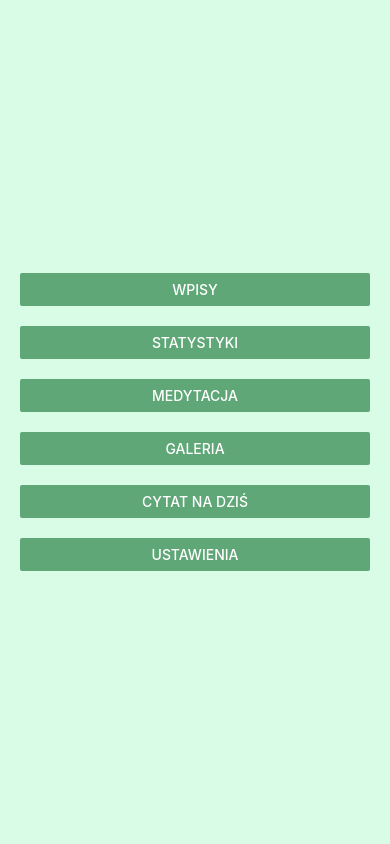
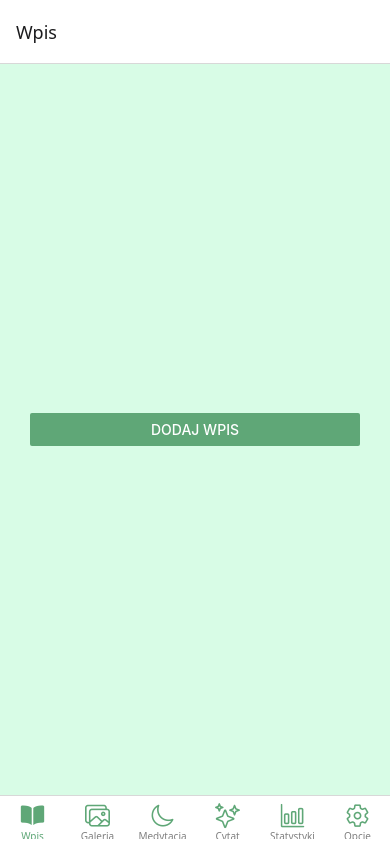
Before and after one commit to qiuway/am_projekt, a React Native app in the folder monitor_nastroju/: screen /Home in a window 390 px wide. Built offline with nearby package versions, Linux system fonts and the light colour scheme.

Commit message:
medytacja + cytaty + dolny bar

```diff
--- a/monitor_nastroju/App.js
+++ b/monitor_nastroju/App.js
@@ -9,6 +9,7 @@ import MeditationScreen from './screens/MeditationScreen';
 import GalleryScreen from './screens/GalleryScreen';
 import QuoteScreen from './screens/QuoteScreen';
 import OptionsScreen from './screens/OptionsScreen';
+import MeditationSession from './screens/MeditationSession';
 
 const Stack = createStackNavigator();
 
@@ -24,6 +25,7 @@ export default function App() {
         <Stack.Screen name="Gallery" component={GalleryScreen} />
         <Stack.Screen name="Quote" component={QuoteScreen} />
         <Stack.Screen name="Options" component={OptionsScreen} />
+        <Stack.Screen name="MeditationSession" component={MeditationSession} />
       </Stack.Navigator>
     </NavigationContainer>
   );
--- a/monitor_nastroju/screens/EntryScreen.js
+++ b/monitor_nastroju/screens/EntryScreen.js
@@ -4,7 +4,6 @@ import colors from '../styles/colors';
 
 export default function EntryScreen({ navigation }) {
   return <View style={styles.container}>
-    <Text style={styles.title}>Wpisy</Text>
     <View style={styles.buttonContainer}>
       <Button
         color={colors.accent}
@@ -12,13 +11,7 @@ export default function EntryScreen({ navigation }) {
         onPress={() => {}}
       />
     </View>
-    <View style={styles.buttonContainer}>
-      <Button
-        color={colors.accent}
-        title="Powrót"
-        onPress={() => navigation.goBack()}
-      />
-    </View>
+
   </View>;
 }
 
--- a/monitor_nastroju/screens/GalleryScreen.js
+++ b/monitor_nastroju/screens/GalleryScreen.js
@@ -6,7 +6,6 @@ export default function GalleryScreen({ navigation }) {
   const fakeImages = Array.from({ length: 20 }, (_, i) => i + 1);
   return (
     <View style={styles.container}>
-      <Text style={styles.title}>Galeria</Text>
 
       <ScrollView>
         <View style={styles.grid}>
@@ -18,13 +17,7 @@ export default function GalleryScreen({ navigation }) {
         </View>
       </ScrollView>
 
-      <View style={{paddingVertical: 20}}>
-        <Button
-          color={colors.accent}
-          title="Powrót do menu"
-          onPress={() => navigation.goBack()}
-        />
-      </View>
+
     </View>
   );
 }
--- a/monitor_nastroju/screens/HomeScreen.js
+++ b/monitor_nastroju/screens/HomeScreen.js
@@ -1,69 +1,69 @@
 import React from 'react';
-import { View, Button, StyleSheet } from 'react-native';
-import colors from '../styles/colors';
+//import { View, Button, StyleSheet } from 'react-native';
+//import colors from '../styles/colors';
+
+import { NavigationContainer } from '@react-navigation/native';
+import { createBottomTabNavigator } from '@react-navigation/bottom-tabs';
+import {Ionicons} from '@expo/vector-icons'
+
+import EntryScreen from '../screens/EntryScreen'
+import GalleryScreen from '../screens/GalleryScreen'
+import MeditationScreen from '../screens/MeditationScreen'
+import OptionsScreen from '../screens/OptionsScreen'
+import QuoteScreen from '../screens/QuoteScreen'
+import StatisticsScreen from '../screens/StatisticsScreen'
+
+
+const EntryName = 'Wpis';
+const GalleryName = 'Galeria';
+const MeditationName = 'Medytacja';
+const QuoteName = 'Cytat';
+const StatisticsName = 'Statystyki';
+const OptionsName = 'Opcje';
+
+const Tab = createBottomTabNavigator();
+
 
 export default function HomeScreen({ navigation }) {
   return (
-    <View style={styles.container}>
-      <View style={styles.buttonContainer}>
-        <Button
-          color={colors.accent}
-          title="Wpisy"
-          onPress={() => navigation.navigate('Entry')}
-        />
-      </View>
+      <Tab.Navigator
+        initialRouteName={EntryName}
+        screenOptions={({route}) => ({
+            headerShown: true,
+            tabBarIcon: ({focused, color, size}) => {
+                let iconName;
+                let rn = route.name;
 
-      <View style={styles.buttonContainer}>
-        <Button
-          color={colors.accent}
-          title="Statystyki"
-          onPress={() => navigation.navigate('Statistics')}
-        />
-      </View>
+                if(rn === EntryName){
+                  iconName = focused ? 'book' : 'book-outline'
+                } else if (rn === GalleryName){
+                  iconName = focused ? 'images' : 'images-outline'
+                } else if (rn === MeditationName){
+                  iconName = focused ? 'moon' : 'moon-outline'
+                } else if (rn === QuoteName){
+                  iconName = focused ? 'sparkles' : 'sparkles-outline'
+                } else if (rn === StatisticsName){
+                  iconName = focused ? 'bar-chart' : 'bar-chart-outline'
+                } else if (rn === OptionsName){
+                  iconName = focused ? 'settings' : 'settings-outline'
+                }
 
-      <View style={styles.buttonContainer}>
-        <Button
-          color={colors.accent}
-          title="Medytacja"
-          onPress={() => navigation.navigate('Meditation')}
-        />
-      </View>
+                return <Ionicons name={iconName} size={size} color='#5FA777'/>
 
-      <View style={styles.buttonContainer}>
-        <Button
-          color={colors.accent}
-          title="Galeria"
-          onPress={() => navigation.navigate('Gallery')}
-        />
-      </View>
+            },
+            tabBarActiveTintColor: '#5FA777',
+            tabBarInactiveTintColor: 'gray',
+        })}>
 
-      <View style={styles.buttonContainer}>
-        <Button
-          color={colors.accent}
-          title="Cytat na dziś"
-          onPress={() => navigation.navigate('Quote')}
-        />
-      </View>
+        <Tab.Screen name={EntryName} component={EntryScreen}/>
+        <Tab.Screen name={GalleryName} component={GalleryScreen}/>
+        <Tab.Screen name={MeditationName} component={MeditationScreen}/>
+        <Tab.Screen name={QuoteName} component={QuoteScreen}/>
+        <Tab.Screen name={StatisticsName} component={StatisticsScreen}/>
+        <Tab.Screen name={OptionsName} component={OptionsScreen}/>
 
-      <View style={styles.buttonContainer}>
-        <Button
-          color={colors.accent}
-          title="Ustawienia"
-          onPress={() => navigation.navigate('Options')}
-        />
-      </View>
-    </View>
+
+      </Tab.Navigator>
+
   );
 }
-
-const styles = StyleSheet.create({
-  container: {
-    backgroundColor: colors.background,
-    flex: 1,
-    justifyContent: 'center',
-    padding: 20,
-  },
-  buttonContainer: {
-    marginVertical: 10,
-  },
-});
--- a/monitor_nastroju/screens/MeditationScreen.js
+++ b/monitor_nastroju/screens/MeditationScreen.js
@@ -1,29 +1,40 @@
 import React from 'react';
-import { View, Button, Text, StyleSheet } from 'react-native';
+import { View, Text, TouchableOpacity, StyleSheet } from 'react-native';
 import colors from '../styles/colors';
 
+
+
 export default function MeditationScreen({ navigation }) {
-  return <View style={styles.container}>
-    <Text style={styles.title}>Medytacja</Text>
-    <Button
-                color={colors.accent}
-                title="Powrót"
-                onPress={() => navigation.goBack()}
-              />
-  </View>;
+  return (
+    <View style={styles.container}>
+      <TouchableOpacity
+        style={styles.button}
+        onPress={() => navigation.navigate('MeditationSession')}
+      >
+        <Text style={styles.buttonText}>Rozpocznij medytację</Text>
+      </TouchableOpacity>
+    </View>
+  );
 }
 
 const styles = StyleSheet.create({
-    container: {
-      backgroundColor: colors.background,
-      flex: 1,
-      justifyContent: 'center',
-      padding: 20,
-    },
-    title: {
-      color: colors.text,
-      fontSize: 24,
-      textAlign: 'center',
-      marginBottom: 20,
-    }
+  container: {
+    flex: 1,
+    backgroundColor: colors.background,
+    justifyContent: 'center',
+    alignItems: 'center',
+  },
+  button: {
+    backgroundColor: colors.accent,
+    paddingVertical: 15,
+    paddingHorizontal: 40,
+    borderRadius: 30,
+    elevation: 4,
+  },
+  buttonText: {
+    color: '#fff',
+    fontSize: 18,
+    fontWeight: '600',
+    textTransform: 'uppercase',
+  },
 });
--- /dev/null
+++ b/monitor_nastroju/screens/MeditationSession.js
@@ -0,0 +1,120 @@
+import React, { useEffect, useRef, useState } from 'react';
+import { View, Text, Animated, StyleSheet, TouchableOpacity } from 'react-native';
+import colors from '../styles/colors';
+
+export default function MeditationSession({ navigation }) {
+  const phases = ['Wdech', 'Wstrzymanie', 'Wydech', 'Wstrzymanie'];
+  const [phaseIndex, setPhaseIndex] = useState(0);
+  const [seconds, setSeconds] = useState(3);
+  const scaleAnim = useRef(new Animated.Value(1)).current;
+  const timerRef = useRef(null);
+
+  const startAnimationForPhase = (phase) => {
+    let toValue = 1;
+    let duration = 3000;
+
+    if (phase === 'Wdech') {
+      toValue = 1.6; // rozszerzenie
+    } else if (phase === 'Wydech') {
+      toValue = 1.0; // skurczenie
+    } else if (phase === 'Wstrzymanie') {
+      // nie zmieniaj rozmiaru
+      toValue = scaleAnim.__getValue ? scaleAnim.__getValue() : 1;
+      duration = 0;
+    }
+
+    Animated.timing(scaleAnim, {
+      toValue,
+      duration,
+      useNativeDriver: true,
+    }).start();
+  };
+
+  useEffect(() => {
+    const currentPhase = phases[phaseIndex];
+    startAnimationForPhase(currentPhase);
+    setSeconds(3);
+
+    if (timerRef.current) clearInterval(timerRef.current);
+
+    timerRef.current = setInterval(() => {
+      setSeconds((prev) => {
+        if (prev <= 1) {
+          setPhaseIndex((prevIndex) => (prevIndex + 1) % phases.length);
+          return 3;
+        }
+        return prev - 1;
+      });
+    }, 1000);
+
+    return () => clearInterval(timerRef.current);
+  }, [phaseIndex]);
+
+  useEffect(() => {
+    startAnimationForPhase(phases[0]);
+    return () => clearInterval(timerRef.current);
+  }, []);
+
+  return (
+    <View style={styles.container}>
+      <Animated.View
+        style={[
+          styles.circle,
+          { transform: [{ scale: scaleAnim }] },
+        ]}
+      />
+
+      <Text style={styles.text}>{phases[phaseIndex]}</Text>
+      <Text style={styles.timer}>{seconds}</Text>
+
+      <TouchableOpacity
+        style={styles.endButton}
+        onPress={() => navigation.goBack()}
+      >
+        <Text style={styles.endText}>Zakończ</Text>
+      </TouchableOpacity>
+    </View>
+  );
+}
+
+const styles = StyleSheet.create({
+  container: {
+    flex: 1,
+    backgroundColor: colors.background,
+    justifyContent: 'center',
+    alignItems: 'center',
+  },
+  circle: {
+    width: 180,
+    height: 180,
+    borderRadius: 90,
+    backgroundColor: colors.accent,
+    opacity: 0.6,
+    marginBottom: 60,
+  },
+  text: {
+    fontSize: 40,
+    fontWeight: 'bold',
+    color: 'rgba(44, 93, 59, 1)7',
+    marginBottom: 40,
+  },
+  timer: {
+    fontSize: 60,
+    fontWeight: 'bold',
+    color: colors.accent,
+    marginBottom: 30,
+  },
+  endButton: {
+    position: 'absolute',
+    bottom: 50,
+    backgroundColor: colors.accent,
+    paddingVertical: 14,
+    paddingHorizontal: 40,
+    borderRadius: 30,
+  },
+  endText: {
+    color: '#fff',
+    fontSize: 18,
+    fontWeight: '600',
+  },
+});
--- a/monitor_nastroju/screens/QuoteScreen.js
+++ b/monitor_nastroju/screens/QuoteScreen.js
@@ -1,29 +1,67 @@
-import React from 'react';
-import { View, Button, Text, StyleSheet } from 'react-native';
+import React, { useState } from 'react';
+import { View, Text, TouchableOpacity, StyleSheet } from 'react-native';
 import colors from '../styles/colors';
 
-export default function QuoteScreen({ navigation }) {
-  return <View style={styles.container}>
-    <Text style={styles.title}>Potrząśnij, aby wylosować cytat</Text>
-    <Button
-                color={colors.accent}
-                title="Powrót"
-                onPress={() => navigation.goBack()}
-              />
-  </View>;
+export default function QuoteScreen() {
+  const [quote, setQuote] = useState('');
+
+  const quotes = [
+    'Nigdy nie rezygnuj z marzeń.',
+    'Każdy dzień jest nową szansą.',
+    'Sukces to suma małych wysiłków powtarzanych codziennie.',
+    'Rób to, co możesz, z tym co masz, tam gdzie jesteś.',
+    'Najlepszy czas na działanie jest teraz.',
+    'Nie każdy dzień jest dobry, ale każdy może być trochę lżejszy.',
+    'Wolniej też znaczy do przodu.',
+    'Czasem ‘nie wiem’ to też dobra odpowiedź.',
+    'Nie wszystko musi być perfekcyjne, żeby było super.',
+    'Nie wstydź się potrzebować przerwy. To nie porażka — to reset.',
+    'Nie szukaj idealnego dnia — zrób ten zwykły trochę lepszym.',
+    'Masz prawo do gorszego dnia. To nie znaczy, że wszystko się sypie.'
+  ];
+
+  const handlePress = () => {
+    const randomIndex = Math.floor(Math.random() * quotes.length);
+    setQuote(quotes[randomIndex]);
+  };
+
+  return (
+    <View style={styles.container}>
+      <TouchableOpacity style={styles.button} onPress={handlePress}>
+        <Text style={styles.buttonText}>Wylosuj cytat</Text>
+      </TouchableOpacity>
+
+      {quote !== '' && <Text style={styles.quote}>{quote}</Text>}
+    </View>
+  );
 }
 
 const styles = StyleSheet.create({
   container: {
+    flex: 1,
     backgroundColor: colors.background,
-        flex: 1,
     justifyContent: 'center',
+    alignItems: 'center',
     padding: 20,
   },
-    title: {
+  button: {
+    backgroundColor: colors.accent,
+    paddingVertical: 15,
+    paddingHorizontal: 40,
+    borderRadius: 30,
+    elevation: 4,
+  },
+  buttonText: {
+    color: '#fff',
+    fontSize: 18,
+    fontWeight: '600',
+    textTransform: 'uppercase',
+  },
+  quote: {
     color: colors.text,
-      fontSize: 24,
+    fontSize: 20,
+    fontStyle: 'italic',
     textAlign: 'center',
-      marginBottom: 20,
-    }
+    marginTop: 30,
+  },
 });
--- a/monitor_nastroju/screens/StatisticsScreen.js
+++ b/monitor_nastroju/screens/StatisticsScreen.js
@@ -6,19 +6,12 @@ export default function StatisticsScreen({ navigation }) {
   return (
     <View style={styles.container}>
       <View style={styles.imageContainer}>
-      <Text style={styles.title}>Statystyki</Text>
       <Image
         source={require('../assets/wykres.jpg')}
         style={styles.image}
       />
       </View>
-      <View style={styles.buttonContainer}>
-      <Button
-          color={colors.accent}
-                title="Powrót"
-                onPress={() => navigation.goBack()}
-              />
-      </View>
+
   </View>
   );
 }
```
Also changed, not shown: monitor_nastroju/screens/OptionsScreen.js (+0 -8 lines). Lines whose indentation alone changed are shown as unchanged.
